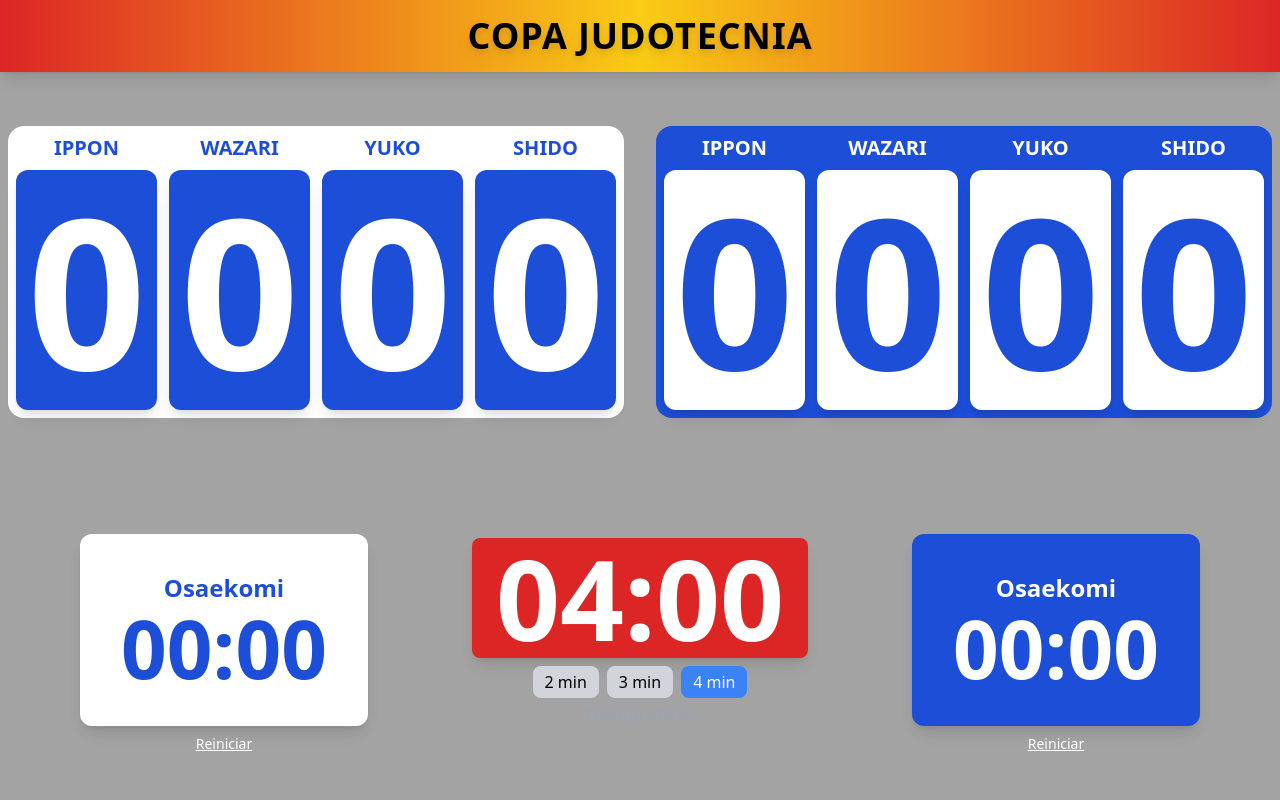
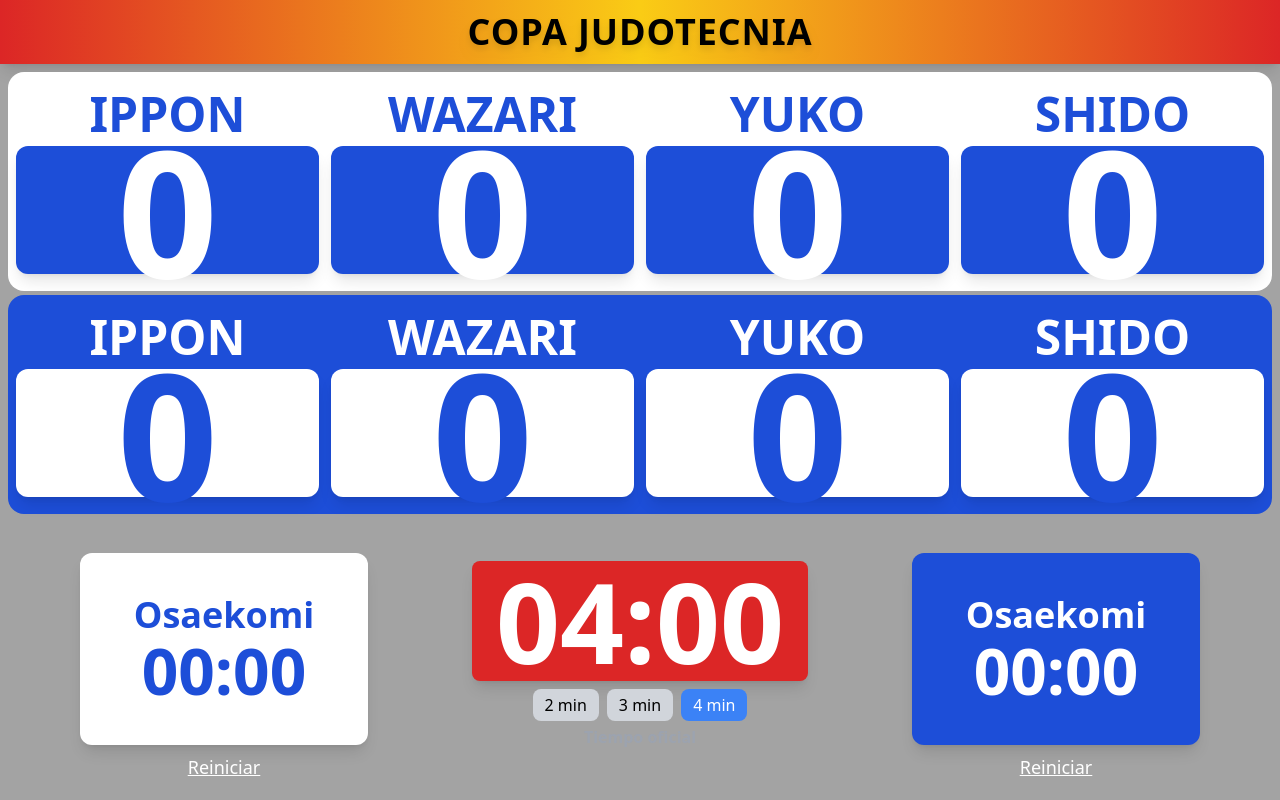
Before and after one commit to LeonardoRosas92/judo-scoreboard, a Vue app: page / in a window 1280 px wide. Built offline with nearby package versions, Linux system fonts and the light colour scheme.

Commit message:
FIX - se cambia diseño en el tablero a dorma verttical

```diff
--- a/src/App.vue
+++ b/src/App.vue
@@ -5,7 +5,7 @@
 
     <!-- Competidores + Timers -->
     <section
-      class="flex flex-col md:flex-col lg:flex-col xl:flex-col 2xl:flex-col items-center justify-center flex-1 gap-4">
+      class="flex flex-col md:flex-col lg:flex-col xl:flex-col 2xl:flex-col items-center justify-center flex-1 gap-3">
       <ScoreRow class="w-full flex-1" />
       <TimerRow class="w-full flex-1" />
     </section>
--- a/src/components/HeaderBox.vue
+++ b/src/components/HeaderBox.vue
@@ -1,5 +1,5 @@
 <template>
-  <header class="text-center py-3 sm:py-4 bg-gradient-to-r from-red-600 via-yellow-400 to-red-600 shadow-lg">
+  <header class="text-center py-3 bg-gradient-to-r from-red-600 via-yellow-400 to-red-600 shadow-lg">
     <h1 class="text-2xl sm:text-4xl font-extrabold uppercase tracking-wide drop-shadow-lg text-black">
       Copa Judotecnia
     </h1>
--- a/src/components/OsaekomiTimer.vue
+++ b/src/components/OsaekomiTimer.vue
@@ -9,18 +9,18 @@
         store.osaekomi[side].running ? ' text-green-500' : ''
       ]">
       <!-- Título -->
-      <span class="text-xl sm:text-2xl font-semibold mb-1">
+      <span class="text-xl sm:text-2xl xl:text-4xl font-semibold mb-1">
         Osaekomi
       </span>
 
       <!-- Timer -->
-      <span class="text-[clamp(1rem,6vh,10rem)] md:text-[clamp(5rem,8vh,12rem)] font-extrabold leading-none">
+      <span class="text-[clamp(1rem,6vh,10rem)] md:text-[clamp(3rem,8vh,12rem)] font-extrabold leading-none">
         {{ formattedOsaekomi }}
       </span>
     </div>
 
     <!-- Botón reiniciar -->
-    <button class="text-sm mt-2 underline  hover:text-gray-100" @click="store.resetOsaekomi(side)">
+    <button class="text-sm xl:text-lg mt-2 underline  hover:text-gray-100" @click="store.resetOsaekomi(side)">
       Reiniciar
     </button>
   </div>
--- a/src/components/ScoreBox.vue
+++ b/src/components/ScoreBox.vue
@@ -8,17 +8,17 @@
         @touchstart="startHold(side, type)" @touchend="cancelHold" @mousedown="startHold(side, type)"
         @mouseup="cancelHold" @mouseleave="cancelHold">
         <!-- Nombre de la marcación -->
-        <span class="text-sm sm:text-xl font-extrabold uppercase mb-2"
+        <span class="text-sm sm:text-xl xl:text-5xl font-extrabold uppercase mb-2"
           :class="side === 'white' ? 'text-blue-700' : 'text-white'">
           {{ type === 'waza' ? 'WAZARI' : type.toUpperCase() }}
         </span>
 
         <!-- Caja con número -->
         <div
-          class="flex justify-center items-center w-full h-[clamp(10vh,12vh,14vh)] md:h-[clamp(30vh,20vh,35vh)] rounded-xl shadow-lg leading-none font-extrabold tracking-tight select-none"
+          class="flex justify-center items-center w-full h-[clamp(10vh,12vh,14vh)] md:h-[clamp(16vh,15vh,30vh)] rounded-xl shadow-lg leading-none font-extrabold tracking-tight select-none"
           :class="side === 'white' ? 'bg-blue-700 text-white' : 'bg-white text-blue-700'">
           <span
-            class="text-[clamp(3rem,5vh,7rem)] md:text-[clamp(7rem,10vh,12rem)] lg:text-[clamp(10rem,10vh,12rem)] xl:text-[clamp(13rem,13vh,15rem)] leading-none">
+            class="text-[clamp(3rem,5vh,7rem)] md:text-[clamp(5rem,9vh,10rem)] lg:text-[clamp(7rem,9vh,10rem)] xl:text-[clamp(11rem,10vh,12rem)] leading-none">
             {{ store[side][type] }}
           </span>
         </div>
--- a/src/components/ScoreRow.vue
+++ b/src/components/ScoreRow.vue
@@ -1,5 +1,5 @@
 <template>
-  <section class="flex flex-col sm:flex-col md:flex-row justify-between items-center gap-4 sm:gap-8 w-full p-2">
+  <section class="flex flex-col items-center gap-1 w-full p-2">
     <ScoreBox side="white" class="flex-1 w-full" />
     <ScoreBox side="blue" class="flex-1 w-full" />
   </section>
```
